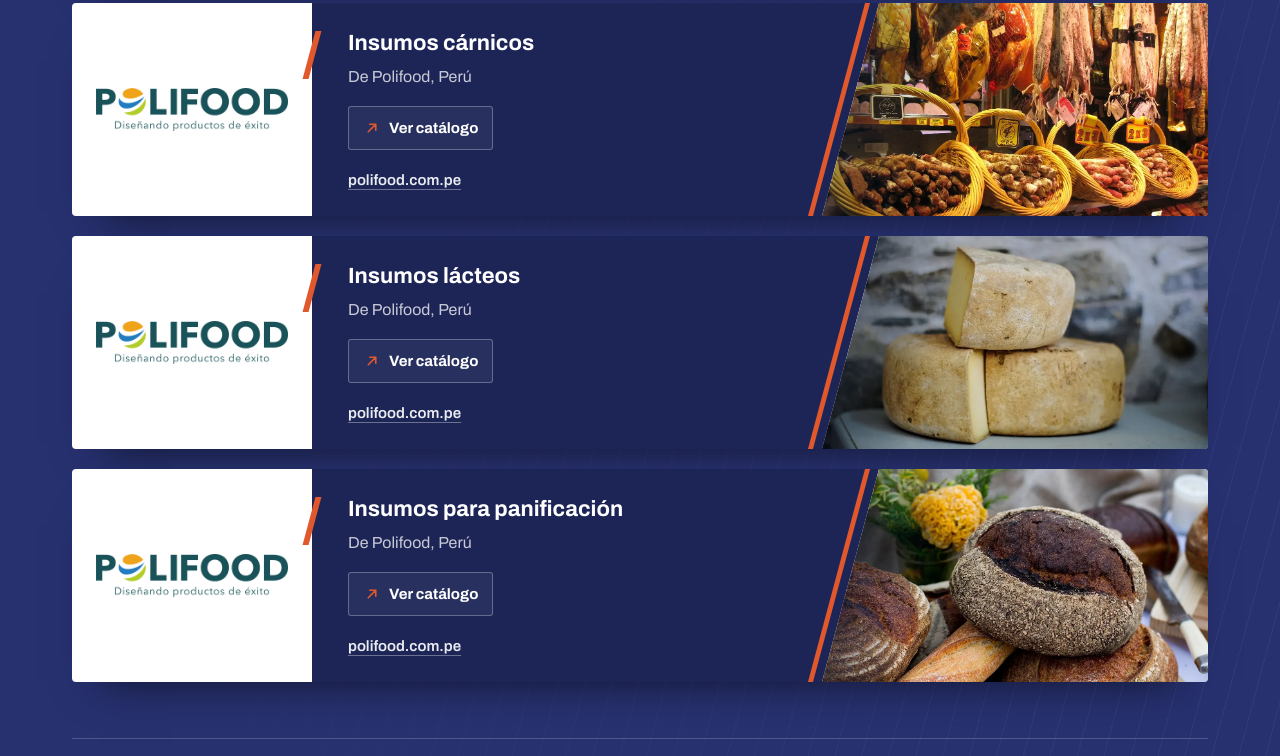
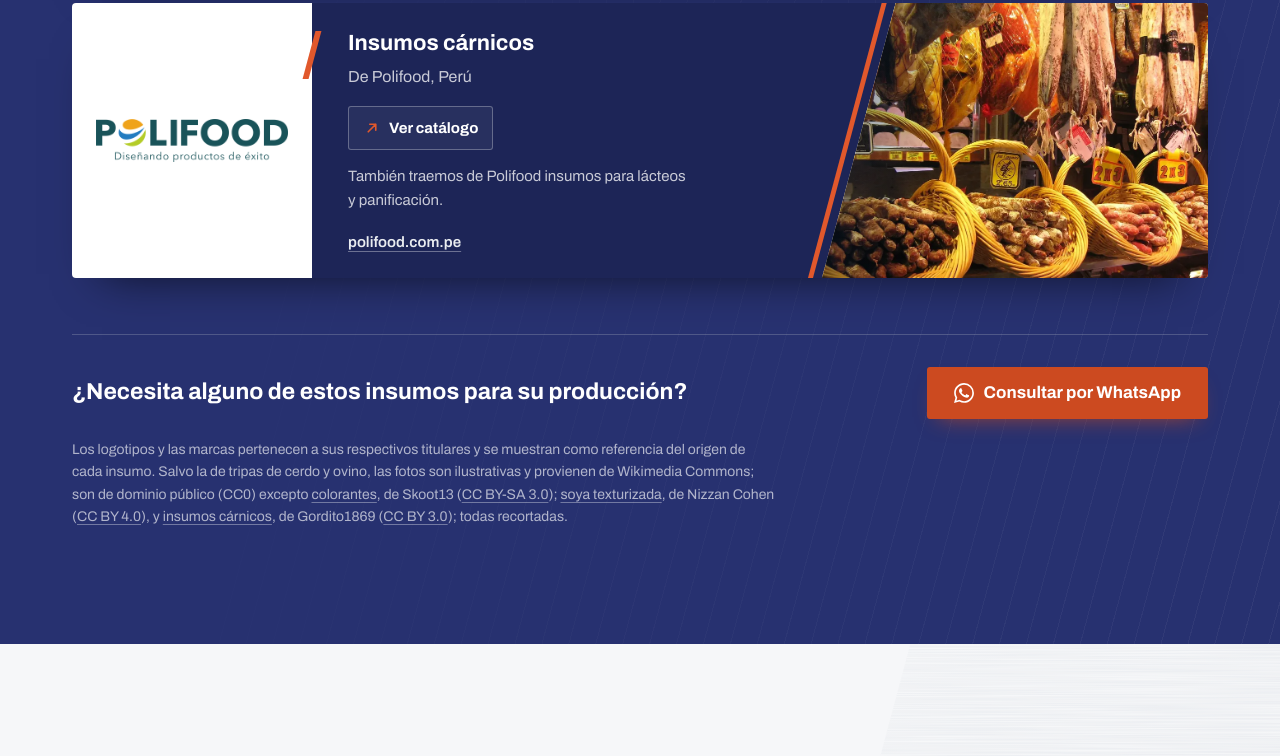
Before and after one commit to rswfdweas/tir-final-boss, a plain HTML site: page az/index.html in a window 1280 px wide. Shown: the part 2612-3368 px from the top of the page. Drawn offline with Linux system fonts and the light colour scheme.

Commit message:
Polifood en una sola tarjeta de cárnicos con mención a lácteos y panificación
Co-Authored-By: Claude Opus 5.5 <noreply@anthropic.com>
Claude-Session: https://claude.ai/code/session_01C79U4EgrVNFV8XzWYqd75D

```diff
--- a/az/css/styles.css
+++ b/az/css/styles.css
@@ -733,6 +733,13 @@ a { color: var(--marino); }
   color: var(--plata-osc);
 }
 
+/* Nota breve bajo el botón (otros rubros de la misma empresa) */
+.origen__mencion {
+  margin-top: .875rem;
+  font-size: .9375rem;
+  color: rgba(255, 255, 255, .76);
+}
+
 /* Botón para descargar la ficha técnica (PDF) */
 .origen__ficha { margin-top: 1rem; }
 .ficha {
--- a/az/index.html
+++ b/az/index.html
@@ -374,50 +374,11 @@
                   Ver catálogo
                 </a>
               </p>
+              <p class="origen__mencion">También traemos de Polifood insumos para lácteos y panificación.</p>
               <p class="origen__sitio"><a href="https://polifood.com.pe/" target="_blank" rel="noopener" aria-label="Sitio de Polifood (se abre en otra pestaña)">polifood.com.pe</a></p>
             </div>
             <div class="origen__producto">
               <span class="origen__foto"><img src="assets/insumos/carnicos.webp" alt="Embutidos curados colgados y en canastas en una charcutería" width="1200" height="667" loading="lazy" decoding="async" style="--foco:50% 55%"></span>
-            </div>
-          </li>
-
-          <li class="origen">
-            <div class="origen__placa">
-              <img src="assets/marcas/polifood.webp" alt="Polifood" width="896" height="200" loading="lazy" style="--alto:4rem">
-            </div>
-            <div class="origen__cuerpo">
-              <h3>Insumos lácteos</h3>
-              <p class="origen__de">De Polifood, Perú</p>
-              <p class="origen__ficha">
-                <a class="ficha" href="https://polifood.com.pe/categoria-producto/lacteos/" target="_blank" rel="noopener" aria-label="Ver el catálogo de insumos lácteos de Polifood (se abre en otra pestaña)">
-                  <svg class="icono-descarga" viewBox="0 0 24 24" aria-hidden="true"><path d="M7 17 17 7M9 7h8v8"/></svg>
-                  Ver catálogo
-                </a>
-              </p>
-              <p class="origen__sitio"><a href="https://polifood.com.pe/" target="_blank" rel="noopener" aria-label="Sitio de Polifood (se abre en otra pestaña)">polifood.com.pe</a></p>
-            </div>
-            <div class="origen__producto">
-              <span class="origen__foto"><img src="assets/insumos/lacteos.webp" alt="Hormas de queso madurado, una de ellas cortada" width="1200" height="667" loading="lazy" decoding="async" style="--foco:48% 50%"></span>
-            </div>
-          </li>
-
-          <li class="origen">
-            <div class="origen__placa">
-              <img src="assets/marcas/polifood.webp" alt="Polifood" width="896" height="200" loading="lazy" style="--alto:4rem">
-            </div>
-            <div class="origen__cuerpo">
-              <h3>Insumos para panificación</h3>
-              <p class="origen__de">De Polifood, Perú</p>
-              <p class="origen__ficha">
-                <a class="ficha" href="https://polifood.com.pe/categoria-producto/panificacion-y-molineria/" target="_blank" rel="noopener" aria-label="Ver el catálogo de panificación y molinería de Polifood (se abre en otra pestaña)">
-                  <svg class="icono-descarga" viewBox="0 0 24 24" aria-hidden="true"><path d="M7 17 17 7M9 7h8v8"/></svg>
-                  Ver catálogo
-                </a>
-              </p>
-              <p class="origen__sitio"><a href="https://polifood.com.pe/" target="_blank" rel="noopener" aria-label="Sitio de Polifood (se abre en otra pestaña)">polifood.com.pe</a></p>
-            </div>
-            <div class="origen__producto">
-              <span class="origen__foto"><img src="assets/insumos/panificacion.webp" alt="Panes artesanales de masa madre recién horneados" width="1200" height="667" loading="lazy" decoding="async" style="--foco:45% 60%"></span>
             </div>
           </li>
         </ul>
```
Also changed, not shown: az/assets/insumos/lacteos.webp (deleted), az/assets/insumos/panificacion.webp (deleted).
